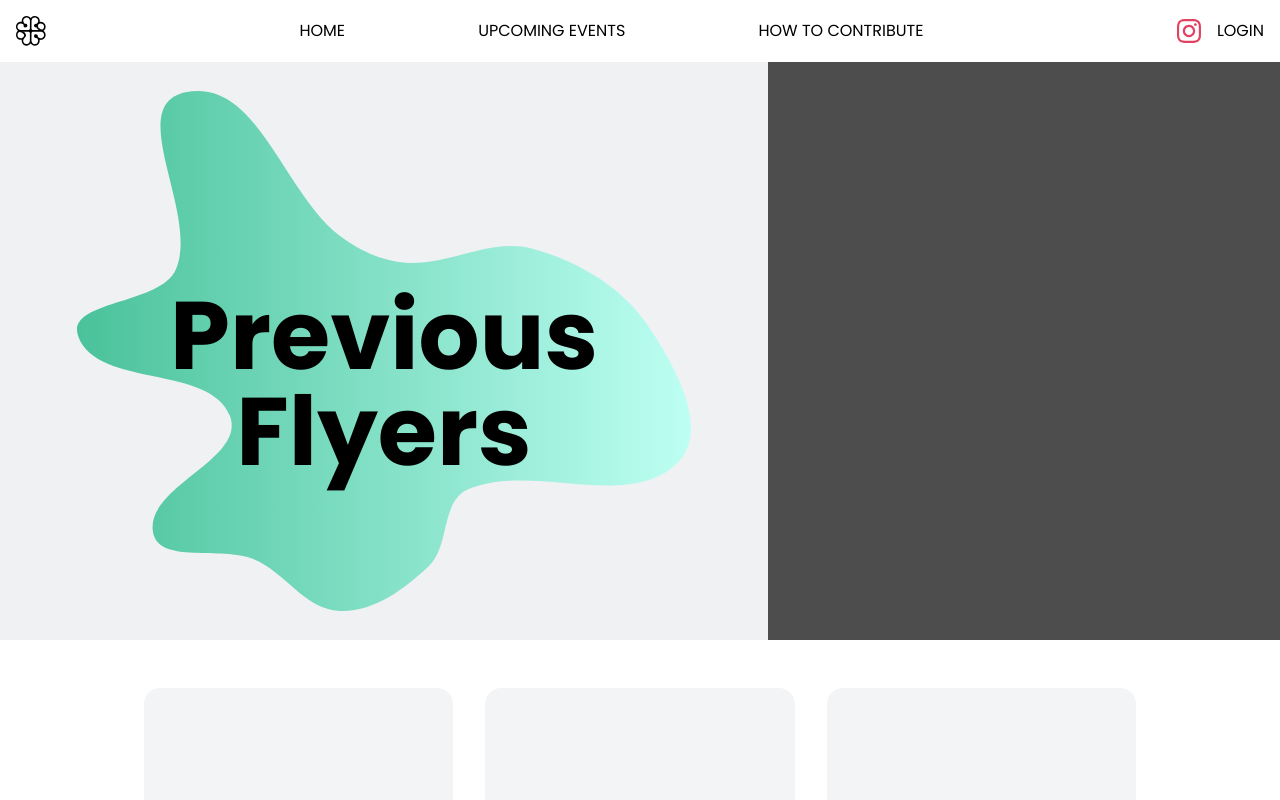
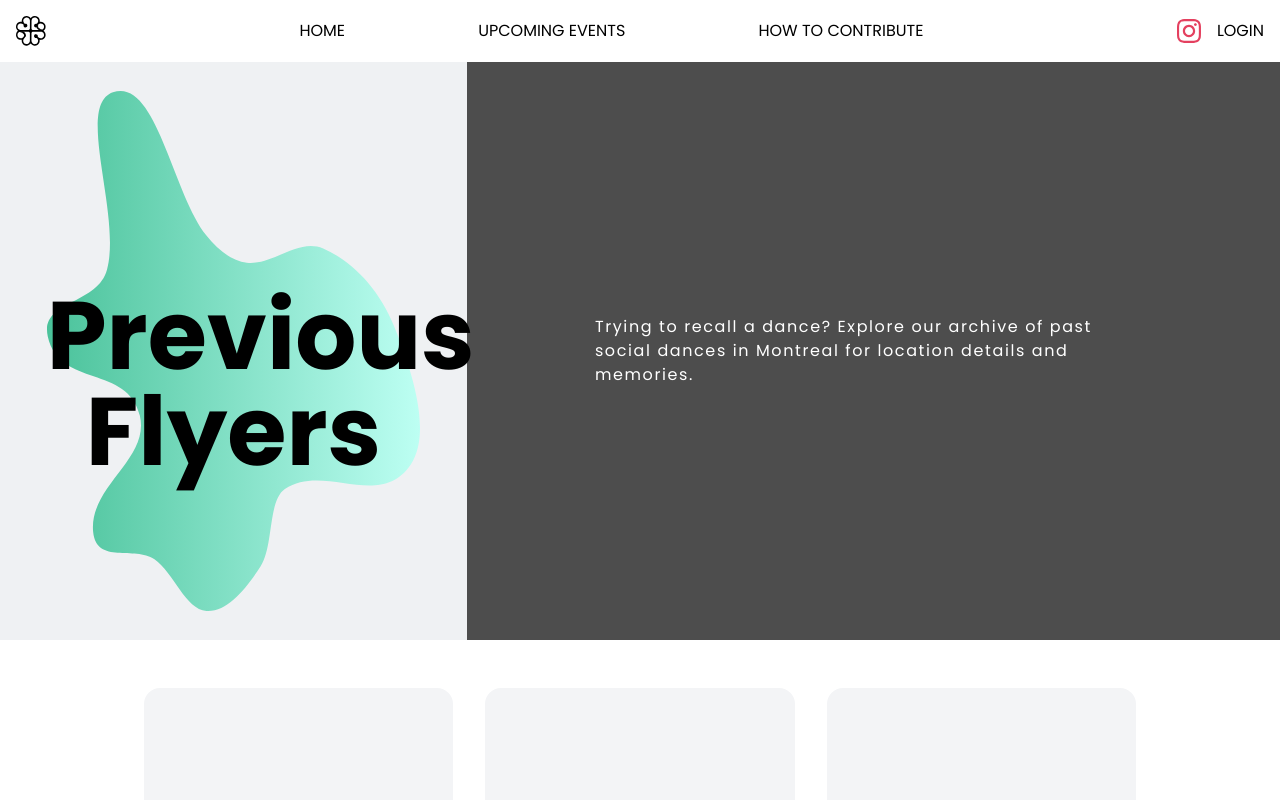
Before and after one commit to justinkwanchan/swing-schedule, a Next.js app in the folder front-end/: page /previous-flyers in a window 1280 px wide. Shown: the top 800 px of the page. Built offline with nearby package versions, Linux system fonts and the light colour scheme.

Commit message:
Add description to PageTitleSection for PreviousFlyers

```diff
--- a/front-end/src/app/components/page-title-section/index.tsx
+++ b/front-end/src/app/components/page-title-section/index.tsx
@@ -3,9 +3,10 @@ import splotch from 'public/splotch.svg';
 
 type Props = {
   title: string;
+  description: string;
 };
 
-export default function PageTitleSection({ title }: Props) {
+export default function PageTitleSection({ title, description }: Props) {
   return (
     <section className="flex flex-col md:flex-row h-[calc(80svh-62px)] w-full mb-12">
       <div className="flex relative bg-light-grey h-[70vw] md:h-auto md:w-3/5">
@@ -19,7 +20,11 @@ export default function PageTitleSection({ title }: Props) {
         </h1>
       </div>
 
-      <div className="bg-dark-grey h-[calc(60svh-64px)] md:h-auto grow"></div>
+      <div className="flex bg-dark-grey md:h-auto md:grow">
+        <h2 className="text-white tracking-widest m-auto py-6 px-8 md:p-32">
+          {description}
+        </h2>
+      </div>
     </section>
   );
 }
--- a/front-end/src/app/previous-flyers/page.tsx
+++ b/front-end/src/app/previous-flyers/page.tsx
@@ -2,9 +2,12 @@ import PreviousFlyerCard from '../components/home/previous-flyer-card';
 import PageTitleSection from '../components/page-title-section';
 
 export default function PreviousFlyers() {
+  const pageDescription =
+    'Trying to recall a dance? Explore our archive of past social dances in Montreal for location details and memories.';
+
   return (
     <div className="flex flex-col items-center mb-12">
-      <PageTitleSection title="Previous Flyers" />
+      <PageTitleSection title="Previous Flyers" description={pageDescription} />
 
       <div className="flex flex-wrap -ml-8 gap-y-8 w-4/5">
         <PreviousFlyerCard dates="OCT 8 - OCT 14" />
```
